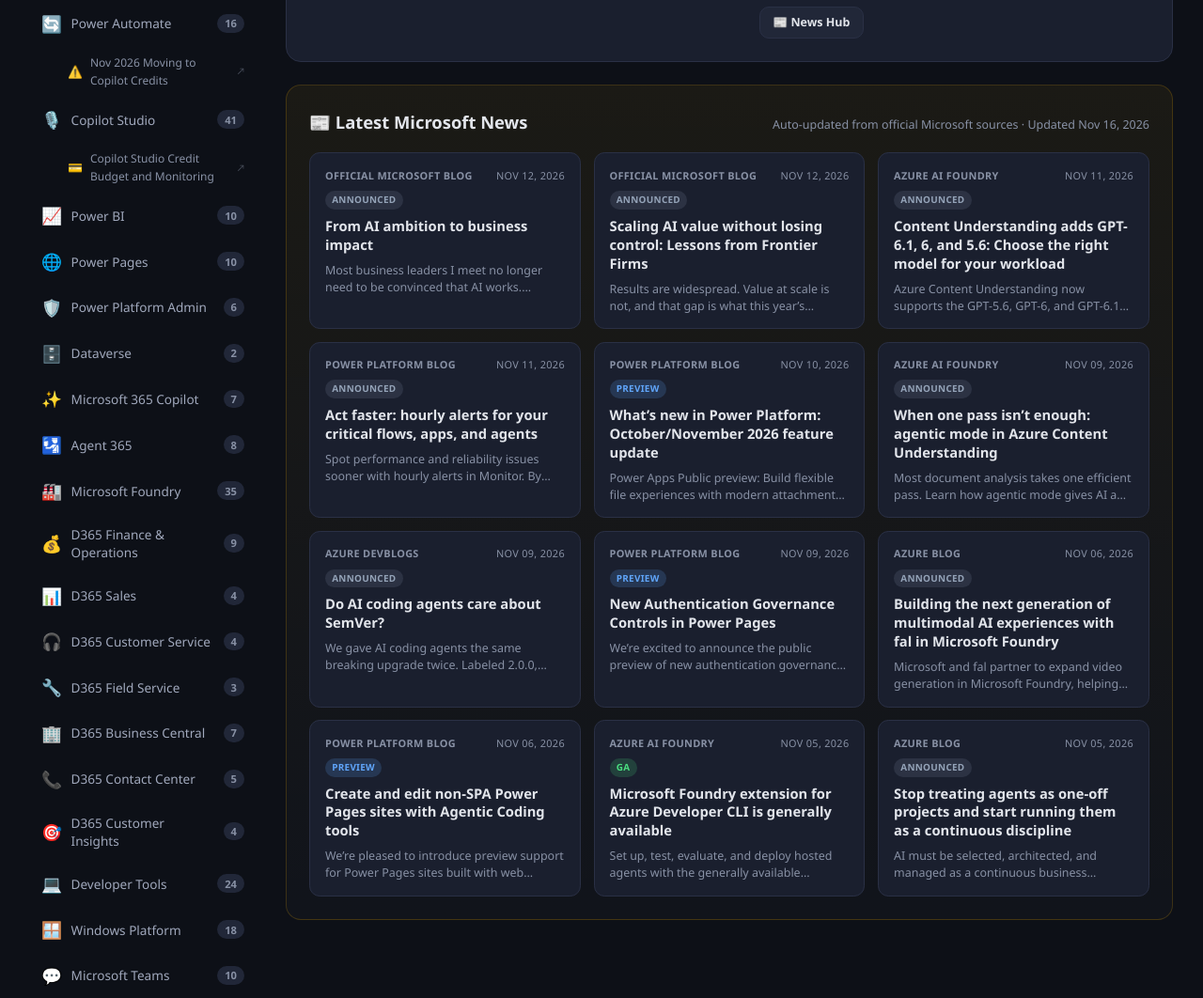
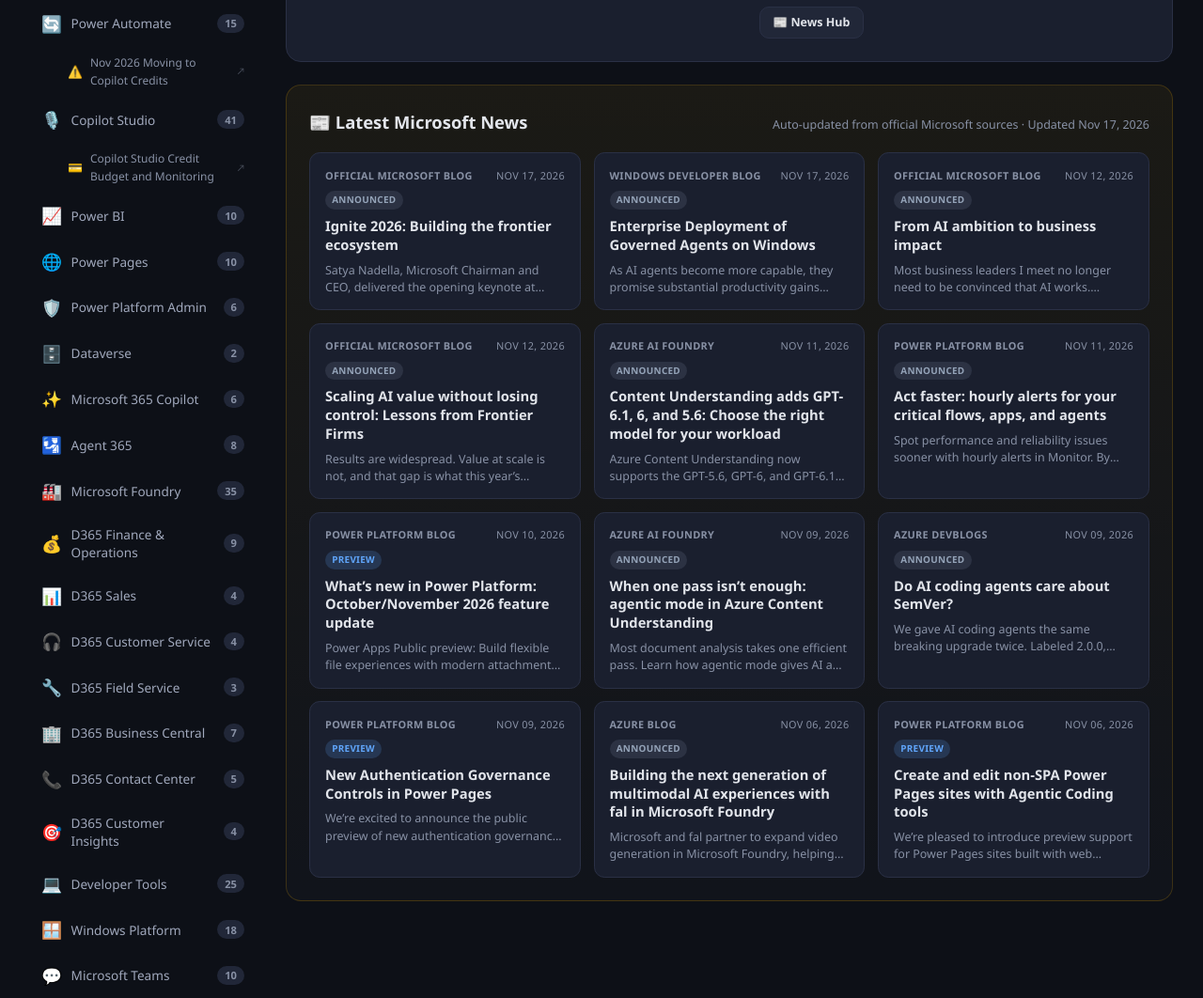
Before and after one commit to walkthenose75/microsoft-build-2026-explorer, a plain HTML site: page index.html in a window 1280 px wide. Shown: the part 759-1821 px from the top of the page at 94% size. Drawn offline with Linux system fonts and the light colour scheme.

Commit message:
chore: refresh site data from Microsoft RSS feeds

```diff
--- a/index.html
+++ b/index.html
@@ -1244,6 +1244,20 @@ a:hover { text-decoration: underline; }
   const LATEST_NEWS =
   [
     {
+      "title": "Ignite 2026: Building the frontier ecosystem",
+      "url": "https://blogs.microsoft.com/blog/2026/11/17/ignite-2026-building-the-frontier-ecosystem/",
+      "source": "Official Microsoft Blog",
+      "date": "Nov 17, 2026",
+      "description": "Satya Nadella, Microsoft Chairman and CEO, delivered the opening keynote at Ignite in San Francisco this morning. Here is an edited version of his remarks. This week is about two…"
+    },
+    {
+      "title": "Enterprise Deployment of Governed Agents on Windows",
+      "url": "https://blogs.windows.com/windowsdeveloper/2026/11/17/enterprise-deployment-of-governed-agents-on-windows/",
+      "source": "Windows Developer Blog",
+      "date": "Nov 17, 2026",
+      "description": "As AI agents become more capable, they promise substantial productivity gains across enterprise workflows. At the same time, they can collapse familiar execution boundaries and…"
+    },
+    {
       "title": "From AI ambition to business impact",
       "url": "https://blogs.microsoft.com/blog/2026/11/12/from-ai-ambition-to-business-impact/",
       "source": "Official Microsoft Blog",
@@ -1312,23 +1326,9 @@ a:hover { text-decoration: underline; }
       "source": "Power Platform Blog",
       "date": "Nov 06, 2026",
       "description": "We’re pleased to introduce preview support for Power Pages sites built with web templates and Liquid (non-SPA or traditional portals). With the Power Pages plugin for GitHub…"
-    },
-    {
-      "title": "Microsoft Foundry extension for Azure Developer CLI is generally available",
-      "url": "https://devblogs.microsoft.com/foundry/microsoft-foundry-azure-developer-cli-ga/",
-      "source": "Azure AI Foundry",
-      "date": "Nov 05, 2026",
-      "description": "Set up, test, evaluate, and deploy hosted agents with the generally available Microsoft Foundry extension for Azure Developer CLI, keeping agent and deployment configuration…"
-    },
-    {
-      "title": "Stop treating agents as one-off projects and start running them as a continuous discipline",
-      "url": "https://azure.microsoft.com/en-us/blog/stop-treating-agents-as-one-off-projects-and-start-running-them-as-a-continuous-discipline/",
-      "source": "Azure Blog",
-      "date": "Nov 05, 2026",
-      "description": "AI must be selected, architected, and managed as a continuous business discipline, not a series of isolated projects. The post Stop treating agents as one-off projects and start…"
     }
   ];
-  const LATEST_NEWS_UPDATED = "Updated Nov 16, 2026";
+  const LATEST_NEWS_UPDATED = "Updated Nov 17, 2026";
   /* LATEST_NEWS:END */
 
   // ── Auto-discovered announcements (auto-generated by update_announcements.py — do not edit by hand) ──
@@ -1336,22 +1336,15 @@ a:hover { text-decoration: underline; }
   /* AUTO_ANNOUNCEMENTS:START */
   const AUTO_ANNOUNCEMENTS =
   {
-    "power-automate": [
+    "developer-tools": [
       {
-        "title": "2026 release wave 1 plans for Microsoft Dynamics 365, Microsoft Power Platform, and Copilot Studio offerings",
-        "url": "https://www.microsoft.com/en-us/dynamics-365/blog/business-leader/2026/03/18/2026-release-wave-1-plans-for-microsoft-dynamics-365-microsoft-power-platform-and-copilot-studio-offerings/",
-        "description": "We’re excited to publish the 2026 release wave 1 plans for Microsoft Dynamics 365, Microsoft Power Platform, and Role-based agents in Microsoft 365…"
-      }
-    ],
-    "microsoft-365-copilot": [
-      {
-        "title": "Copilot Cowork is now generally available",
-        "url": "https://www.microsoft.com/en-us/copilot/blog/2026/06/16/copilot-cowork-is-now-generally-available/",
-        "description": "Cowork is the fastest growing feature in the history of our Frontier program, and Cowork has among the highest user satisfaction of any Copilot or…"
+        "title": "WSL container is now available for public preview",
+        "url": "https://devblogs.microsoft.com/commandline/wsl-container-is-now-available-for-public-preview/",
+        "description": "At Microsoft Build 2026, we introduced WSL containers, bringing Linux container development directly into Windows through the Windows Subsystem for…"
       }
     ]
   };
-  const AUTO_ANNOUNCEMENTS_UPDATED = "Updated Nov 16, 2026";
+  const AUTO_ANNOUNCEMENTS_UPDATED = "Updated Nov 17, 2026";
   /* AUTO_ANNOUNCEMENTS:END */
 
   // Escape text for safe insertion into innerHTML
```
